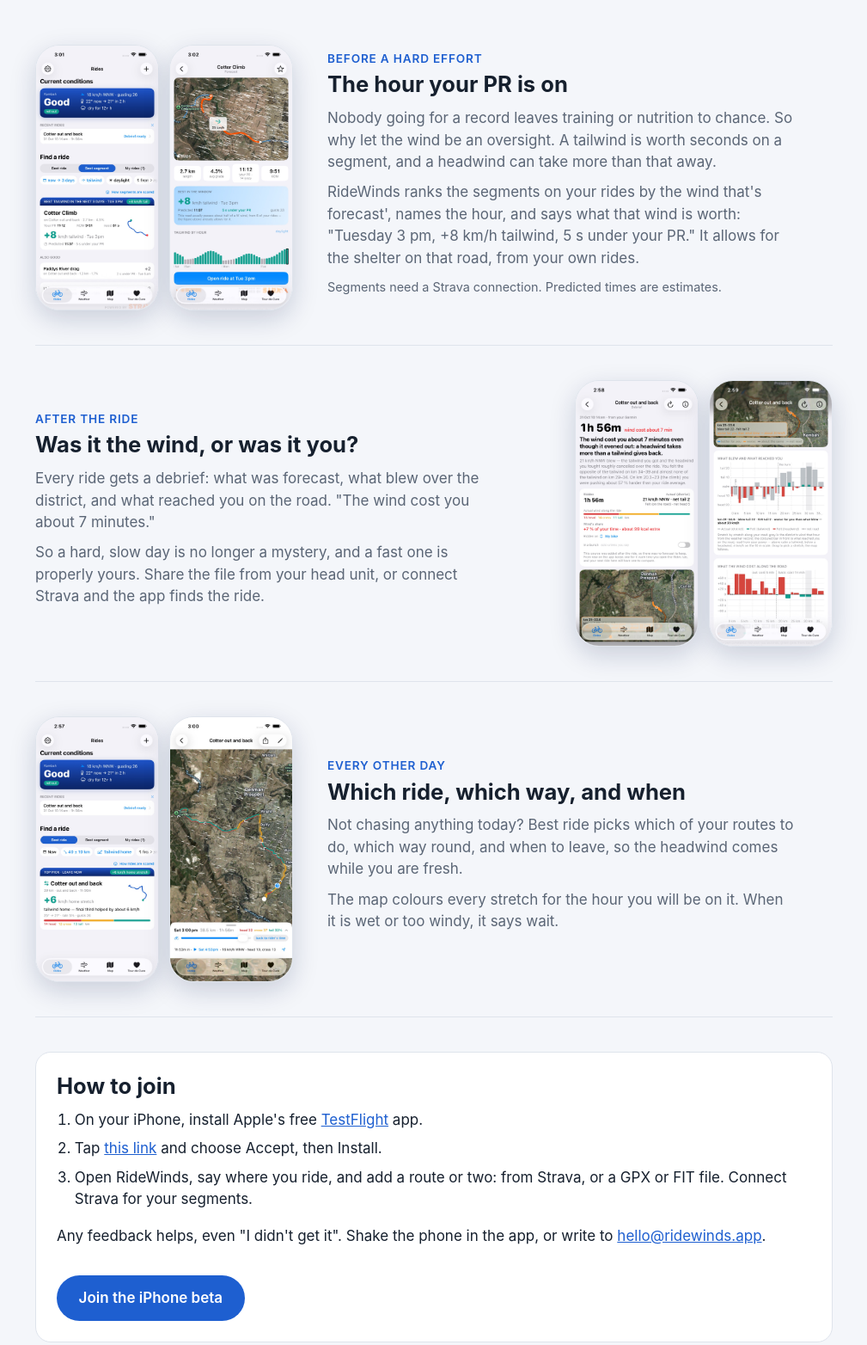
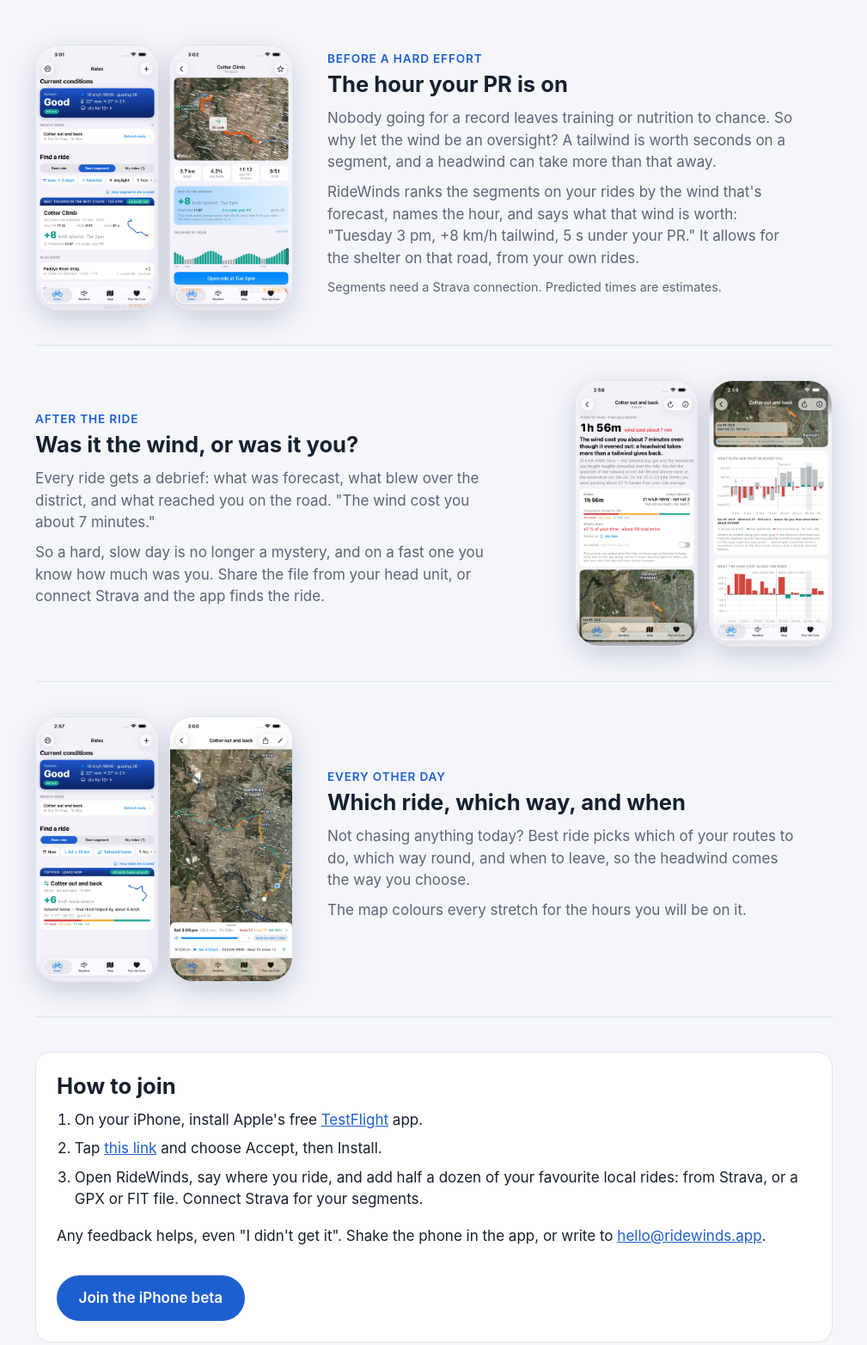
Before and after one commit to Jeebers777/ridewinds-site, a plain HTML site: page join.html in a window 1280 px wide. Shown: the part 500-2064 px from the top of the page at 86% size, without its empty margins (135-1144 px from the left). Drawn offline with Linux system fonts and the light colour scheme.

Commit message:
The join page: John's wording, and a typo fixed
Co-Authored-By: Claude Fable 5.2 <noreply@anthropic.com>

```diff
--- a/join.html
+++ b/join.html
@@ -5,7 +5,7 @@
 <meta name="viewport" content="width=device-width,initial-scale=1">
 <meta name="description" content="RideWinds names the day and hour the wind is behind you, on your segments and your routes, and after the ride tells you how much the wind really helped. Join the iPhone beta.">
 <meta property="og:title" content="RideWinds — join the beta">
-<meta property="og:description" content="You train for it. You fuel for it. Now pick the wind for it. The hour your PR is on, and after the ride: was it the wind, or was it just you?">
+<meta property="og:description" content="You train for it. You fuel for it. Now pick the wind for it. The hour your PR is on, and after the ride: was it the wind, or was it you?">
 <meta property="og:image" content="https://jeebers777.github.io/ridewinds-site/img/segment.jpg">
 <style>
 :root{--ink:#16202e;--soft:#5b6676;--bg:#f4f6fa;--card:#fff;--blue:#1e5fd0;--line:#dfe4ec}
@@ -47,7 +47,7 @@ footer{max-width:60rem;margin:0 auto;padding:0 1rem 3rem;color:var(--soft);font-
 <header>
   <img src="img/icon.png" alt="RideWinds icon">
   <h1>You train for it. You fuel for it. Now pick the wind for it.</h1>
-  <p>RideWinds names the day and hour the wind is behind you, on your segments and your routes. After the ride it tells you what the wind really did.</p>
+  <p>RideWinds names the day and hour the wind is behind you, on your segments and your routes. After the ride, it tells you how much the wind really helped.</p>
   <a class="join" href="https://testflight.apple.com/join/r2KTRyGk">Join the iPhone beta</a>
   <p class="cause">All proceeds from the sale of the app go to Tour de Cure.</p>
 </header>
@@ -61,8 +61,8 @@ footer{max-width:60rem;margin:0 auto;padding:0 1rem 3rem;color:var(--soft);font-
     <div>
       <p class="kicker">Before a hard effort</p>
       <h2>The hour your PR is on</h2>
-      <p>Nobody going for a record leaves training or nutrition to chance. So why let the wind be an oversight. A tailwind is worth seconds on a segment, and a headwind can take more than that away.</p>
-      <p>RideWinds ranks the segments on your rides by the wind that's forecast', names the hour, and says what that wind is worth: "Tuesday 3 pm, +8 km/h tailwind, 5 s under your PR." It allows for the shelter on that road, from your own rides.</p>
+      <p>Nobody going for a record leaves training or nutrition to chance. So why let the wind be an oversight? A tailwind is worth seconds on a segment, and a headwind can take more than that away.</p>
+      <p>RideWinds ranks the segments on your rides by the wind that's forecast, names the hour, and says what that wind is worth: "Tuesday 3 pm, +8 km/h tailwind, 5 s under your PR." It allows for the shelter on that road, from your own rides.</p>
       <p class="note">Segments need a Strava connection. Predicted times are estimates.</p>
     </div>
   </section>
@@ -76,7 +76,7 @@ footer{max-width:60rem;margin:0 auto;padding:0 1rem 3rem;color:var(--soft);font-
       <p class="kicker">After the ride</p>
       <h2>Was it the wind, or was it you?</h2>
       <p>Every ride gets a debrief: what was forecast, what blew over the district, and what reached you on the road. "The wind cost you about 7 minutes."</p>
-      <p>So a hard, slow day is no longer a mystery, and a fast one is properly yours. Share the file from your head unit, or connect Strava and the app finds the ride.</p>
+      <p>So a hard, slow day is no longer a mystery, and on a fast one you know how much was you. Share the file from your head unit, or connect Strava and the app finds the ride.</p>
     </div>
   </section>
 
@@ -88,8 +88,8 @@ footer{max-width:60rem;margin:0 auto;padding:0 1rem 3rem;color:var(--soft);font-
     <div>
       <p class="kicker">Every other day</p>
       <h2>Which ride, which way, and when</h2>
-      <p>Not chasing anything today? Best ride picks which of your routes to do, which way round, and when to leave, so the headwind comes while you are fresh.</p>
-      <p>The map colours every stretch for the hour you will be on it. When it is wet or too windy, it says wait.</p>
+      <p>Not chasing anything today? Best ride picks which of your routes to do, which way round, and when to leave, so the headwind comes the way you choose.</p>
+      <p>The map colours every stretch for the hours you will be on it.</p>
     </div>
   </section>
 
@@ -98,7 +98,7 @@ footer{max-width:60rem;margin:0 auto;padding:0 1rem 3rem;color:var(--soft);font-
     <ol>
       <li>On your iPhone, install Apple's free <a href="https://apps.apple.com/app/testflight/id899247664">TestFlight</a> app.</li>
       <li>Tap <a href="https://testflight.apple.com/join/r2KTRyGk">this link</a> and choose Accept, then Install.</li>
-      <li>Open RideWinds, say where you ride, and add a route or two: from Strava, or a GPX or FIT file. Connect Strava for your segments.</li>
+      <li>Open RideWinds, say where you ride, and add half a dozen of your favourite local rides: from Strava, or a GPX or FIT file. Connect Strava for your segments.</li>
     </ol>
     <p>Any feedback helps, even "I didn't get it". Shake the phone in the app, or write to <a href="mailto:hello@ridewinds.app">hello@ridewinds.app</a>.</p>
     <a class="join" href="https://testflight.apple.com/join/r2KTRyGk">Join the iPhone beta</a>
```
